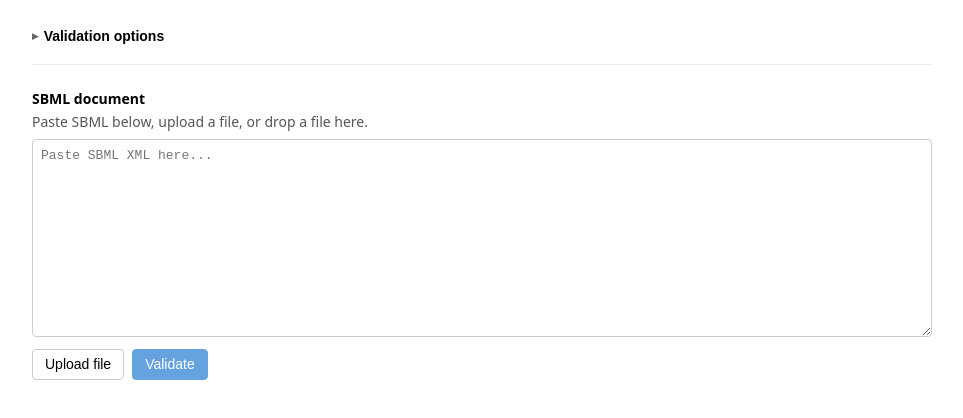
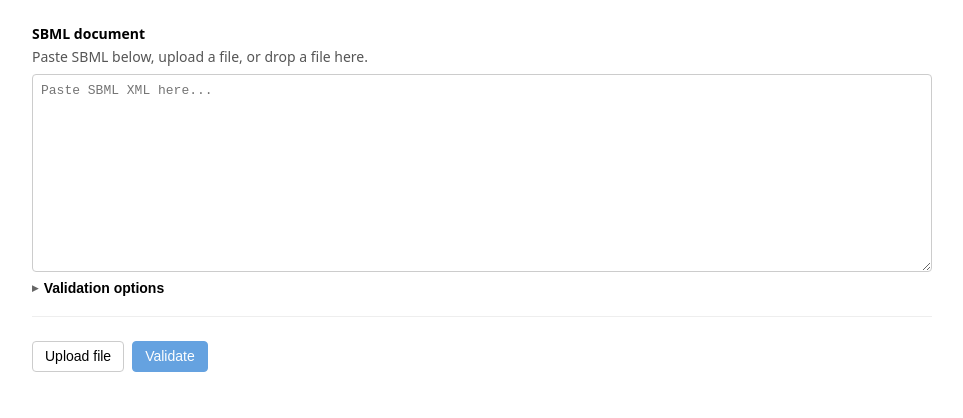
Before and after one commit to sbmlteam/vue3-sbml-validator, a Vue app: page / in a window 1280 px wide. Shown: the top 418 px of the page, without its empty margins (158-1121 px from the left). Built offline with nearby package versions, Linux system fonts and the light colour scheme.

Commit message:
- move options

```diff
--- a/src/components/SbmlValidator.vue
+++ b/src/components/SbmlValidator.vue
@@ -6,7 +6,18 @@
     @dragleave.prevent="onDragLeave"
     @drop.prevent="onDrop"
   >
-    <section class="options-section">
+    <section class="input-section">
+      <label class="label">SBML document</label>
+      <p class="hint">Paste SBML below, upload a file, or drop a file here.</p>
+      <textarea
+        v-model="sbmlInput"
+        class="textarea"
+        rows="12"
+        placeholder="Paste SBML XML here..."
+        spellcheck="false"
+        @input="onTextareaInput"
+      />
+      <div class="options-section">
         <button
           type="button"
           class="options-toggle"
@@ -33,19 +44,7 @@
             </label>
           </div>
         </div>
-    </section>
-
-    <section class="input-section">
-      <label class="label">SBML document</label>
-      <p class="hint">Paste SBML below, upload a file, or drop a file here.</p>
-      <textarea
-        v-model="sbmlInput"
-        class="textarea"
-        rows="12"
-        placeholder="Paste SBML XML here..."
-        spellcheck="false"
-        @input="onTextareaInput"
-      />
+      </div>
       <div class="actions">
         <input
           ref="fileInputRef"
```
Lines whose indentation alone changed are shown as unchanged.
